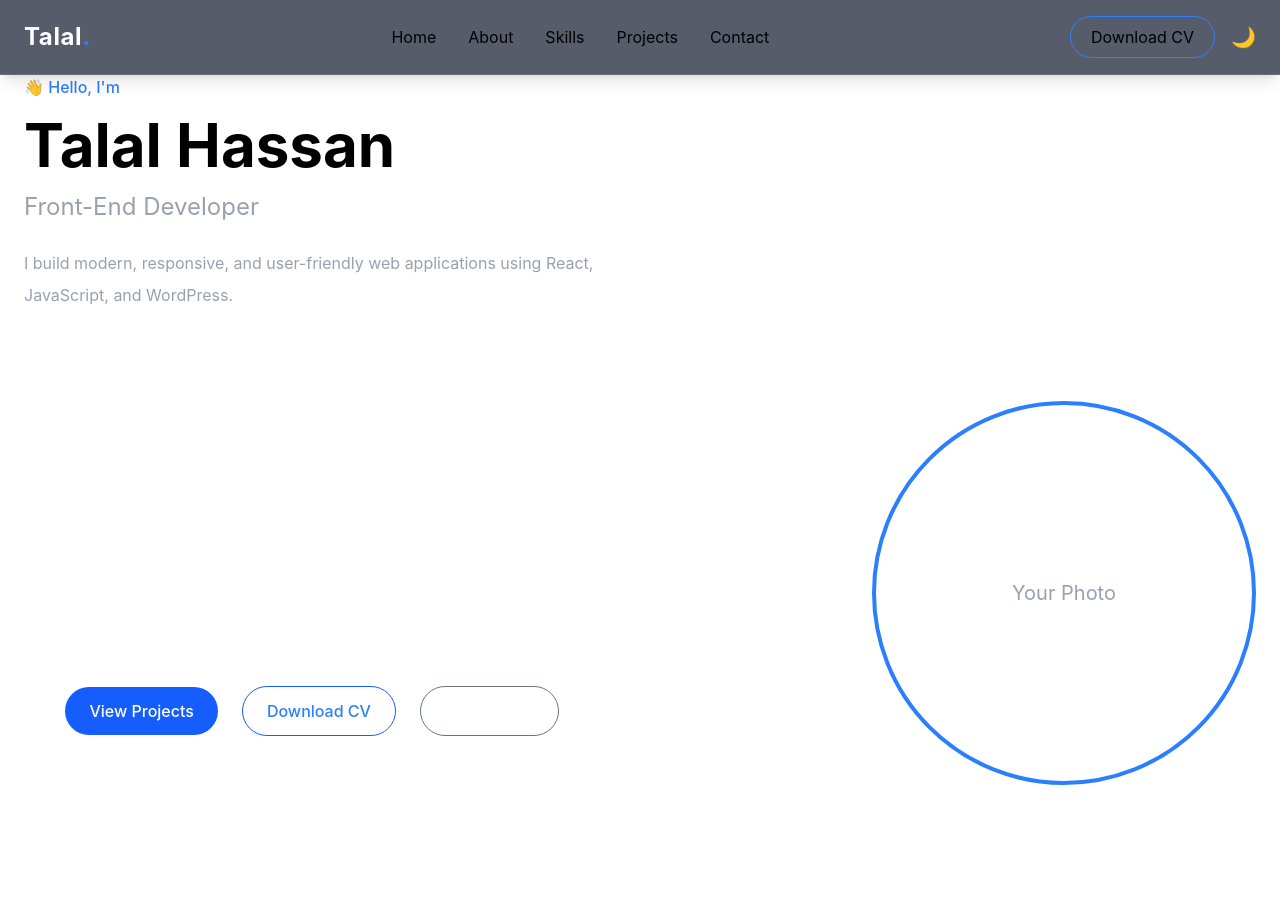
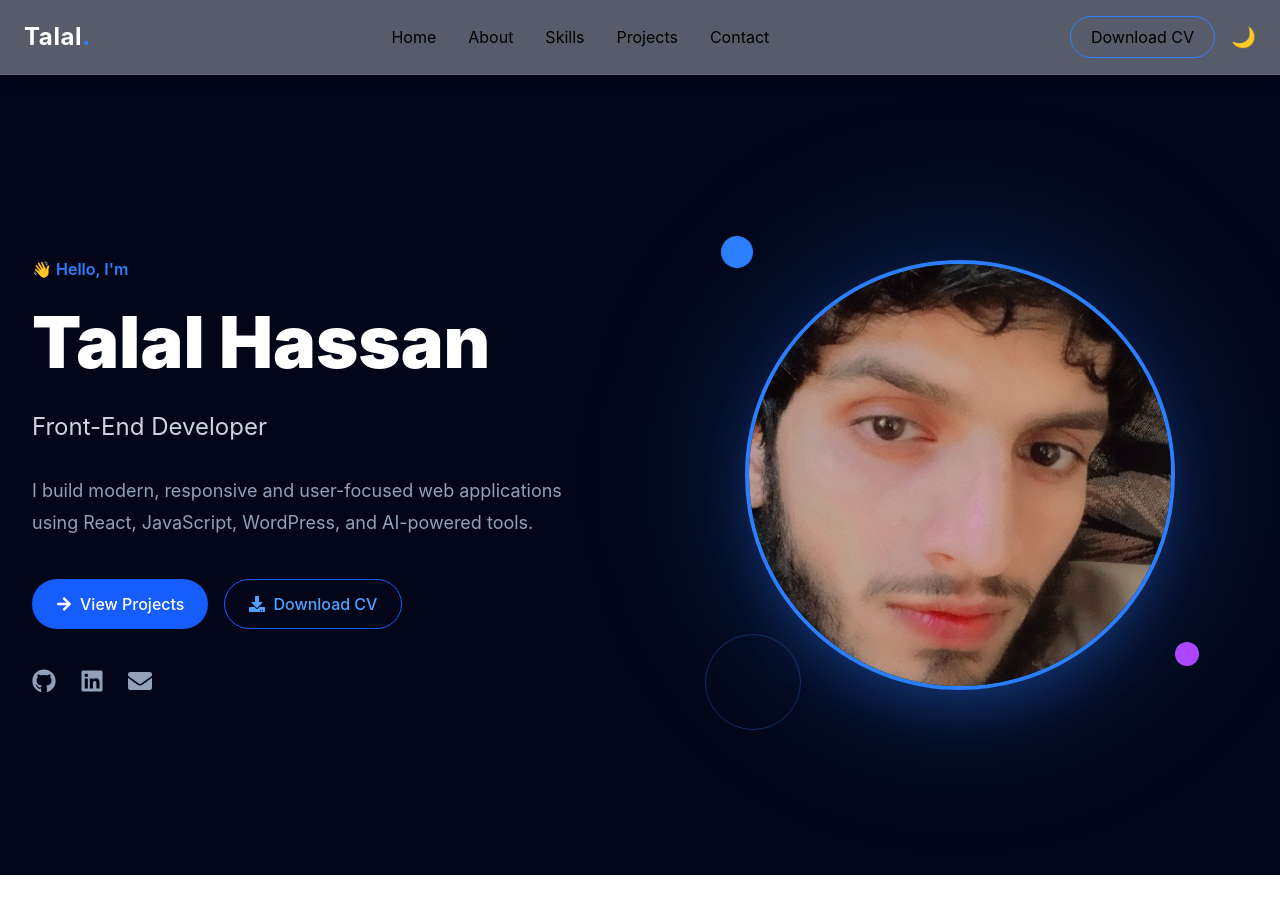
Before and after one commit to talijan123/talal-portfolio, a React (Vite) app: page / in a window 1280 px wide. Shown: the top 914 px of the page. After the commit the page ends 875 px from the top, so only its background shows below. Built offline with nearby package versions, Linux system fonts and the light colour scheme; the HTML template or start-up script is replaced by a standard one.

Commit message:
Build reusable Hero section and UI components

```diff
--- a/src/components/Hero/Hero.jsx
+++ b/src/components/Hero/Hero.jsx
@@ -1,77 +1,28 @@
-import Button from "../UI/Button";
+import Container from "../UI/Container";
+import HeroContent from "./HeroContent";
+import HeroImage from "./HeroImage";
 
 export default function Hero() {
   return (
     <section
       id="home"
-      className="min-h-screen"
+      className="min-h-screen bg-slate-950 text-white"
     >
-      <div
+      <Container
         className="
-          max-w-7xl
-          mx-auto
           min-h-screen
           flex
+          flex-col-reverse
+          lg:flex-row
           items-center
           justify-between
-          px-6
+          gap-16
+          py-20
         "
       >
-        <div>
-          <div className="max-w-xl">
-            <p className="text-blue-500 font-medium">
-              👋 Hello, I'm
-            </p>
-
-            <h1 className="text-6xl font-bold mt-4">
-              Talal Hassan
-            </h1>
-
-            <h2 className="text-2xl text-gray-400 mt-4">
-              Front-End Developer
-            </h2>
-
-            <p className="text-gray-400 mt-6 leading-8">
-              I build modern, responsive, and user-friendly web
-              applications using React, JavaScript, and WordPress.
-            </p>
-            <section className="min-h-screen flex justify-center items-center gap-6">
-
-              <Button>
-                View Projects
-              </Button>
-
-              <Button variant="secondary">
-                Download CV
-              </Button>
-
-              <Button variant="outline">
-                Contact Me
-              </Button>
-
-            </section>
-          </div>
-        </div>
-
-        <div>
-          <div
-            className="
-    w-96
-    h-96
-    rounded-full
-    border-4
-    border-blue-500
-    flex
-    items-center
-    justify-center
-    text-gray-400
-    text-xl
-  "
-          >
-            Your Photo
-          </div>
-        </div>
-      </div>
+        <HeroContent />
+        <HeroImage />
+      </Container>
     </section>
   );
 }
--- /dev/null
+++ b/src/components/Hero/HeroButtons.jsx
@@ -0,0 +1,31 @@
+import {
+  FaArrowRight,
+  FaDownload,
+} from "react-icons/fa";
+
+import Button from "../UI/Button";
+
+import { profile } from "../../data/profile";
+
+export default function HeroButtons() {
+  return (
+    <div className="mt-10 flex flex-wrap gap-4">
+
+      <Button
+        to="projects"
+        icon={<FaArrowRight />}
+      >
+        View Projects
+      </Button>
+
+      <Button
+        href={profile.resume}
+        variant="secondary"
+        icon={<FaDownload />}
+      >
+        Download CV
+      </Button>
+
+    </div>
+  );
+}
--- /dev/null
+++ b/src/components/Hero/HeroContent.jsx
@@ -0,0 +1,36 @@
+import HeroButtons from "./HeroButtons";
+import SocialLinks from "./SocialLinks";
+import TypingText from "./TypingText";
+
+export default function HeroContent() {
+  return (
+    <div className="flex-1 max-w-xl">
+      <p className="text-blue-500 font-semibold">
+        👋 Hello, I'm
+      </p>
+
+      <h1 className="mt-4 text-5xl lg:text-7xl font-black leading-tight">
+        Talal Hassan
+      </h1>
+
+      <TypingText />
+
+      <p
+        className="
+          mt-8
+          text-slate-400
+          text-lg
+          leading-8
+        "
+      >
+        I build modern, responsive and user-focused web
+        applications using React, JavaScript, WordPress,
+        and AI-powered tools.
+      </p>
+
+      <HeroButtons />
+
+      <SocialLinks />
+    </div>
+  );
+}
--- /dev/null
+++ b/src/components/Hero/HeroImage.jsx
@@ -0,0 +1,89 @@
+import { profile } from "../../data/profile";
+
+export default function HeroImage() {
+  return (
+    <div className="flex-1 flex justify-center items-center">
+      <div className="relative">
+
+        {/* Background Glow */}
+        <div
+          className="
+            absolute
+            inset-0
+            scale-110
+            rounded-full
+            bg-blue-500/20
+            blur-3xl
+          "
+        />
+
+        {/* Main Image */}
+        <div
+          className="
+            relative
+            w-80
+            h-80
+            lg:w-[430px]
+            lg:h-[430px]
+            rounded-full
+            overflow-hidden
+            border-4
+            border-blue-500
+            shadow-2xl
+            shadow-blue-500/30
+            z-10
+          "
+        >
+          <img
+            src={profile.image}
+            alt={profile.name}
+            className="w-full h-full object-cover"
+          />
+        </div>
+
+        {/* Top Left Circle */}
+        <div
+          className="
+            absolute
+            -top-6
+            -left-6
+            w-8
+            h-8
+            rounded-full
+            bg-blue-500
+            z-20
+          "
+        />
+
+        {/* Bottom Right Circle */}
+        <div
+          className="
+            absolute
+            bottom-6
+            -right-6
+            w-6
+            h-6
+            rounded-full
+            bg-purple-500
+            z-20
+          "
+        />
+
+        {/* Decorative Ring */}
+        <div
+          className="
+            absolute
+            -bottom-10
+            -left-10
+            w-24
+            h-24
+            rounded-full
+            border
+            border-blue-500/30
+            z-0
+          "
+        />
+      </div>
+    </div>
+  );
+}
--- /dev/null
+++ b/src/components/Hero/SocialLinks.jsx
@@ -0,0 +1,43 @@
+import {
+  FaGithub,
+  FaLinkedin,
+  FaEnvelope,
+} from "react-icons/fa";
+
+import { profile } from "../../data/profile";
+
+export default function SocialLinks() {
+  const iconStyle =
+    "text-2xl text-slate-400 hover:text-blue-500 transition-all duration-300 hover:-translate-y-1";
+
+  return (
+    <div className="mt-10 flex gap-6">
+
+      <a
+        href={profile.github}
+        target="_blank"
+        rel="noreferrer"
+        className={iconStyle}
+      >
+        <FaGithub />
+      </a>
+
+      <a
+        href={profile.linkedin}
+        target="_blank"
+        rel="noreferrer"
+        className={iconStyle}
+      >
+        <FaLinkedin />
+      </a>
+
+      <a
+        href={`mailto:${profile.email}`}
+        className={iconStyle}
+      >
+        <FaEnvelope />
+      </a>
+
+    </div>
+  );
+}
--- /dev/null
+++ b/src/components/Hero/TypingText.jsx
@@ -0,0 +1,7 @@
+export default function TypingText() {
+  return (
+    <h2 className="mt-6 text-2xl text-slate-300">
+      Front-End Developer
+    </h2>
+  );
+}
--- a/src/components/UI/Button.jsx
+++ b/src/components/UI/Button.jsx
@@ -1,28 +1,62 @@
+import { Link } from "react-scroll";
+
 export default function Button({
   children,
   variant = "primary",
+  to,
+  href,
+  icon,
   className = "",
   ...props
 }) {
   const baseStyle =
-    "px-6 py-3 rounded-full font-medium transition-all duration-300";
+    "inline-flex items-center justify-center gap-2 px-6 py-3 rounded-full font-medium transition-all duration-300 cursor-pointer";
 
   const variants = {
     primary:
-      "bg-blue-600 text-white hover:bg-blue-700",
+      "bg-blue-600 text-white hover:bg-blue-700 hover:-translate-y-1",
 
     secondary:
-      "border border-blue-600 text-blue-500 hover:bg-blue-600 hover:text-white",
-
-    outline:
-      "border border-gray-500 text-white hover:border-blue-500",
+      "border border-blue-600 text-blue-400 hover:bg-blue-600 hover:text-white hover:-translate-y-1",
   };
 
+  // Smooth scroll button
+  if (to) {
+    return (
+      <Link
+        to={to}
+        smooth={true}
+        duration={500}
+        className={`${baseStyle} ${variants[variant]} ${className}`}
+      >
+        {icon}
+        {children}
+      </Link>
+    );
+  }
+
+  // External link
+  if (href) {
+    return (
+      <a
+        href={href}
+        target="_blank"
+        rel="noopener noreferrer"
+        className={`${baseStyle} ${variants[variant]} ${className}`}
+      >
+        {icon}
+        {children}
+      </a>
+    );
+  }
+
+  // Normal button
   return (
     <button
       className={`${baseStyle} ${variants[variant]} ${className}`}
       {...props}
     >
+      {icon}
       {children}
     </button>
   );
--- /dev/null
+++ b/src/components/UI/Container.jsx
@@ -0,0 +1,19 @@
+export default function Container({
+  as: Component = "div",
+  children,
+  className = "",
+}) {
+  return (
+    <Component
+      className={`
+        max-w-7xl
+        mx-auto
+        px-6
+        lg:px-8
+        ${className}
+      `}
+    >
+      {children}
+    </Component>
+  );
+}
--- /dev/null
+++ b/src/components/UI/SectionTitle.jsx
@@ -0,0 +1,53 @@
+export default function SectionTitle({
+  subtitle,
+  title,
+  description,
+  align = "center",
+}) {
+  const alignment =
+    align === "left"
+      ? "text-left"
+      : "text-center";
+
+  return (
+    <div className={`${alignment} max-w-3xl`}>
+      <p
+        className="
+          text-blue-500
+          uppercase
+          tracking-[0.25em]
+          font-semibold
+          text-sm
+        "
+      >
+        {subtitle}
+      </p>
+
+      <h2
+        className="
+          mt-4
+          text-4xl
+          md:text-5xl
+          lg:text-6xl
+          font-bold
+          text-white
+        "
+      >
+        {title}
+      </h2>
+
+      {description && (
+        <p
+          className="
+            mt-6
+            text-slate-400
+            leading-8
+            text-lg
+          "
+        >
+          {description}
+        </p>
+      )}
+    </div>
+  );
+}
--- /dev/null
+++ b/src/data/profile.js
@@ -0,0 +1,19 @@
+import profileImage from "../assets/images/profile.png";
+
+export const profile = {
+  name: "Talal Hassan",
+
+  role: "Front-End Developer",
+
+  image: profileImage,
+
+  github: "https://github.com/talijan123",
+
+  linkedin: "https://linkedin.com/in/your-linkedin",
+
+  email: "your@email.com",
+
+  resume: "/resume.pdf",
+
+  location: "Abbottabad, Pakistan",
+};
```
Also changed, not shown: src/assets/images/profile.png (added).
